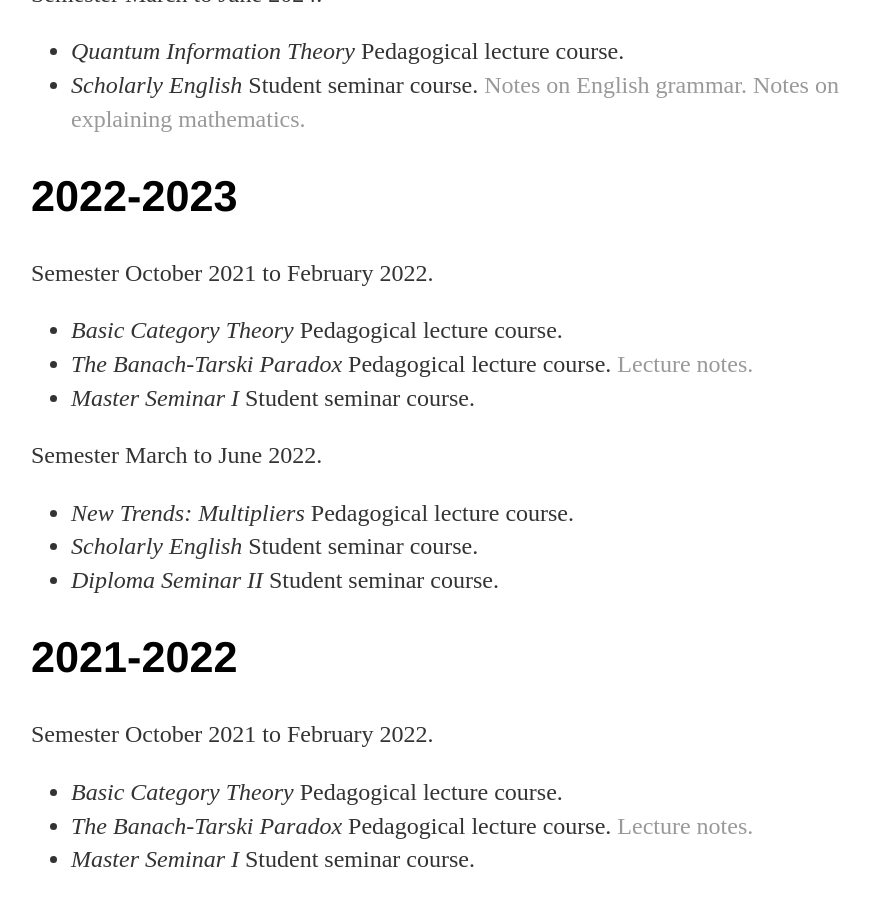
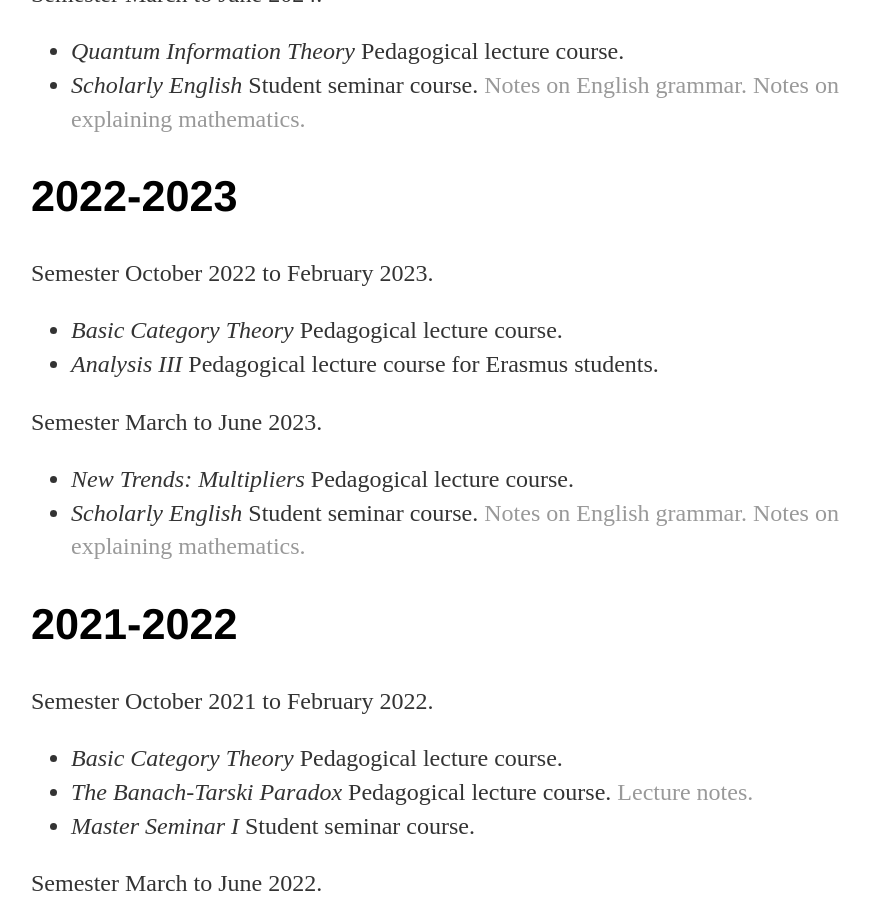
Before and after one commit to andrewmckeemaths/andrewmckeemaths.github.io, a Jekyll site: the page built from teaching/index.html, in a window 1280 px wide and 900 px high, scrolled down 506 px. Shown: the whole window, without its empty margins (161-1030 px from the left). Built offline with Jekyll 4.4.1, drawn with Linux system fonts in a browser that asks for light colours.

Commit message:
Update index.html
Teaching information updated

```diff
--- a/teaching/index.html
+++ b/teaching/index.html
@@ -17,25 +17,23 @@
 <p>Semester March to June 2024.</p>
   <ul>
     <li><em>Quantum Information Theory</em> Pedagogical lecture course.</li>
-    <li><em>Scholarly English</em> Student seminar course. <a href="UwBteaching/CantorSetMcKee.pdf" target="_blank">Notes on English grammar.</a> <a href="UwBteaching/CantorSetMcKee.pdf" target="_blank">Notes on explaining mathematics.</a></li>
+    <li><em>Scholarly English</em> Student seminar course. <a href="UwBteaching/NotesEnglishGrammarMcKee.pdf" target="_blank">Notes on English grammar.</a> <a href="UwBteaching/NotesExplainingMathsMcKee.pdf" target="_blank">Notes on explaining mathematics.</a></li>
   </ul>
 
 
 
 <h2>2022-2023</h2>
 
-<p>Semester October 2021 to February 2022.</p>
+<p>Semester October 2022 to February 2023.</p>
   <ul>
     <li><em>Basic Category Theory</em> Pedagogical lecture course.</li>
-    <li><em>The Banach-Tarski Paradox</em> Pedagogical lecture course. <a href="UwBteaching/BanachTarskiParadoxMcKee.pdf" target="_blank">Lecture notes.</a></li>
-    <li><em>Master Seminar I</em> Student seminar course.</li>
+    <li><em>Analysis III</em> Pedagogical lecture course for Erasmus students.
   </ul>
 
-<p>Semester March to June 2022.</p>
+<p>Semester March to June 2023.</p>
   <ul>
     <li><em>New Trends: Multipliers</em> Pedagogical lecture course.</li>
-    <li><em>Scholarly English</em> Student seminar course.</li>
-    <li><em>Diploma Seminar II</em> Student seminar course.</li>
+    <li><em>Scholarly English</em> Student seminar course. <a href="UwBteaching/NotesEnglishGrammarMcKee.pdf" target="_blank">Notes on English grammar.</a> <a href="UwBteaching/NotesExplainingMathsMcKee.pdf" target="_blank">Notes on explaining mathematics.</a></li>
   </ul>
 
 
```
